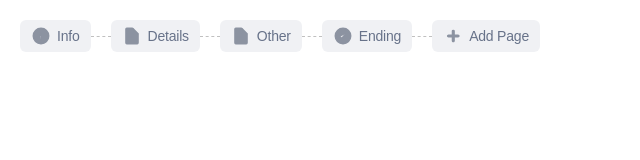
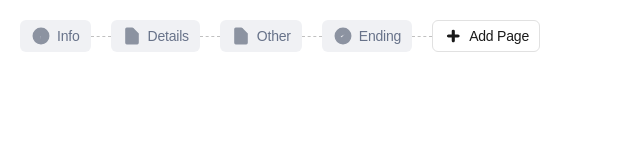
Before and after one commit to mikegulline/fillout, a Next.js app: page / in a window 1280 px wide. Shown: the top 160 px of the page, without its empty margins (0-640 px from the left). Built offline with nearby package versions, Linux system fonts and the light colour scheme.

Commit message:
add drag and drop

```diff
--- a/package.json
+++ b/package.json
@@ -9,6 +9,7 @@
     "lint": "next lint"
   },
   "dependencies": {
+    "@hello-pangea/dnd": "^18.0.1",
     "next": "15.3.3",
     "react": "^19.0.0",
     "react-dom": "^19.0.0"
--- a/src/app/page.tsx
+++ b/src/app/page.tsx
@@ -5,6 +5,7 @@ const navButons: Buttons = [
   {
     name: 'Info',
     icon: 'info',
+    active: true,
   },
   {
     name: 'Details',
@@ -18,10 +19,6 @@ const navButons: Buttons = [
     name: 'Ending',
     icon: 'check',
   },
-  {
-    name: 'Add Page',
-    icon: 'plus',
-  },
 ];
 
 export default function Home() {
--- /dev/null
+++ b/src/components/ui/button-last.tsx
@@ -0,0 +1,25 @@
+'use client';
+import { FC } from 'react';
+import { icons, type ButtonIcons } from '@/components/ui/icons';
+
+export type ButtonProps = {
+  name: string;
+  icon: ButtonIcons;
+  handleClick: () => void;
+};
+
+export const ButtonLast: FC<ButtonProps> = ({ name, icon, handleClick }) => {
+  return (
+    <button
+      onClick={handleClick}
+      className='
+        group flex items-center justify-center gap-1.5
+        h-8 px-[10px] py-1 rounded-md cursor-pointer text-center
+        font-inter font-medium text-sm leading-5 tracking-[-0.015em]
+        bg-white text-[#1A1A1A] border-[#E1E1E1] border-solid border-[0.5px]
+  '
+    >
+      <div className='text-[#1A1A1A]'>{icons[icon]}</div> {name}
+    </button>
+  );
+};
--- a/src/components/ui/button.tsx
+++ b/src/components/ui/button.tsx
@@ -1,21 +1,17 @@
-'use client';
-import { FC, useState, MouseEvent } from 'react';
-import { icons } from '@/components/ui/icons';
-
-export type ButtonIcons = 'info' | 'page' | 'check' | 'plus';
+import { FC, MouseEvent } from 'react';
+import { icons, type ButtonIcons } from '@/components/ui/icons';
 
 export type ButtonState = 'default' | 'hover' | 'focused' | 'active';
 
 export type ButtonProps = {
   name: string;
   icon: ButtonIcons;
+  active?: boolean;
 };
 
 export type Buttons = ButtonProps[];
 
 export const Button: FC<ButtonProps> = ({ name, icon }) => {
-  const [state, setState] = useState<ButtonState>('default');
-
   const handleClick = (e: MouseEvent<HTMLButtonElement>) => {
     e.preventDefault();
   };
--- a/src/components/ui/icons.tsx
+++ b/src/components/ui/icons.tsx
@@ -9,3 +9,5 @@ export const icons = {
   page: <IconPage className='w-5 h-5' />,
   plus: <IconPlus className='w-5 h-5' />,
 };
+
+export type ButtonIcons = 'info' | 'page' | 'check' | 'plus';
--- a/src/components/ui/step-navigation.tsx
+++ b/src/components/ui/step-navigation.tsx
@@ -1,7 +1,15 @@
 'use client';
-import { useState } from 'react';
+
+import { useState, useCallback } from 'react';
+import {
+  DragDropContext,
+  Droppable,
+  Draggable,
+  DropResult,
+} from '@hello-pangea/dnd';
 import { Button, type Buttons, type ButtonProps } from '@/components/ui/button';
-import { ButtonAdd } from './button-add';
+import { ButtonLast } from '@/components/ui/button-last';
+import { ButtonAdd } from '@/components/ui/button-add';
 
 type StepNavigationProps = {
   buttons: Buttons;
@@ -11,35 +19,74 @@ export const StepNavigation = ({ buttons }: StepNavigationProps) => {
   const [navigation, setNavigation] = useState(buttons);
 
   const handleAddStep = (index: number) => {
-    setNavigation((prev) => {
     const newElement: ButtonProps = {
       name: 'New Step',
       icon: 'info',
     };
 
+    setNavigation((prev) => {
       const before = prev.slice(0, index);
       const after = prev.slice(index);
-
       return [...before, newElement, ...after];
     });
   };
 
+  const handleDragEnd = useCallback(
+    (result: DropResult) => {
+      const { source, destination } = result;
+
+      if (!destination || source.index === destination.index) return;
+
+      const reordered = Array.from(navigation);
+      const [moved] = reordered.splice(source.index, 1);
+      reordered.splice(destination.index, 0, moved);
+      setNavigation(reordered);
+    },
+    [navigation]
+  );
+
   return (
     <div className='w-[1140px] h-[72px] p-5'>
-      <ul className='w-[1100px] h-8 justify-start rounded-[12px] flex'>
-        {navigation?.map(({ name, icon }, i) => (
-          <li key={name + i} className='flex'>
-            {i > 0 && (
-              <ButtonAdd
-                onClick={() => {
-                  handleAddStep(i);
-                }}
-              />
-            )}
+      <DragDropContext onDragEnd={handleDragEnd}>
+        <Droppable droppableId='steps' direction='horizontal'>
+          {(provided) => (
+            <ul
+              className='w-[1100px] h-8 justify-start rounded-[12px] flex'
+              ref={provided.innerRef}
+              {...provided.droppableProps}
+            >
+              {navigation.map(({ name, icon }, i) => (
+                <Draggable
+                  key={name + i}
+                  draggableId={name + icon + i}
+                  index={i}
+                >
+                  {(dragProvided) => (
+                    <li
+                      ref={dragProvided.innerRef}
+                      {...dragProvided.draggableProps}
+                      {...dragProvided.dragHandleProps}
+                      className='flex items-center'
+                    >
+                      {i > 0 && <ButtonAdd onClick={() => handleAddStep(i)} />}
                       <Button name={name} icon={icon} />
                     </li>
+                  )}
+                </Draggable>
               ))}
+              {provided.placeholder}
+              <li className='flex items-center'>
+                {<ButtonAdd onClick={() => handleAddStep(navigation.length)} />}
+                <ButtonLast
+                  handleClick={() => handleAddStep(navigation.length)}
+                  name='Add Page'
+                  icon='plus'
+                />
+              </li>
             </ul>
+          )}
+        </Droppable>
+      </DragDropContext>
     </div>
   );
 };
```
Also changed, not shown: 1 other file (tests, documents, lock files or other folders). Lines whose indentation alone changed are shown as unchanged.
